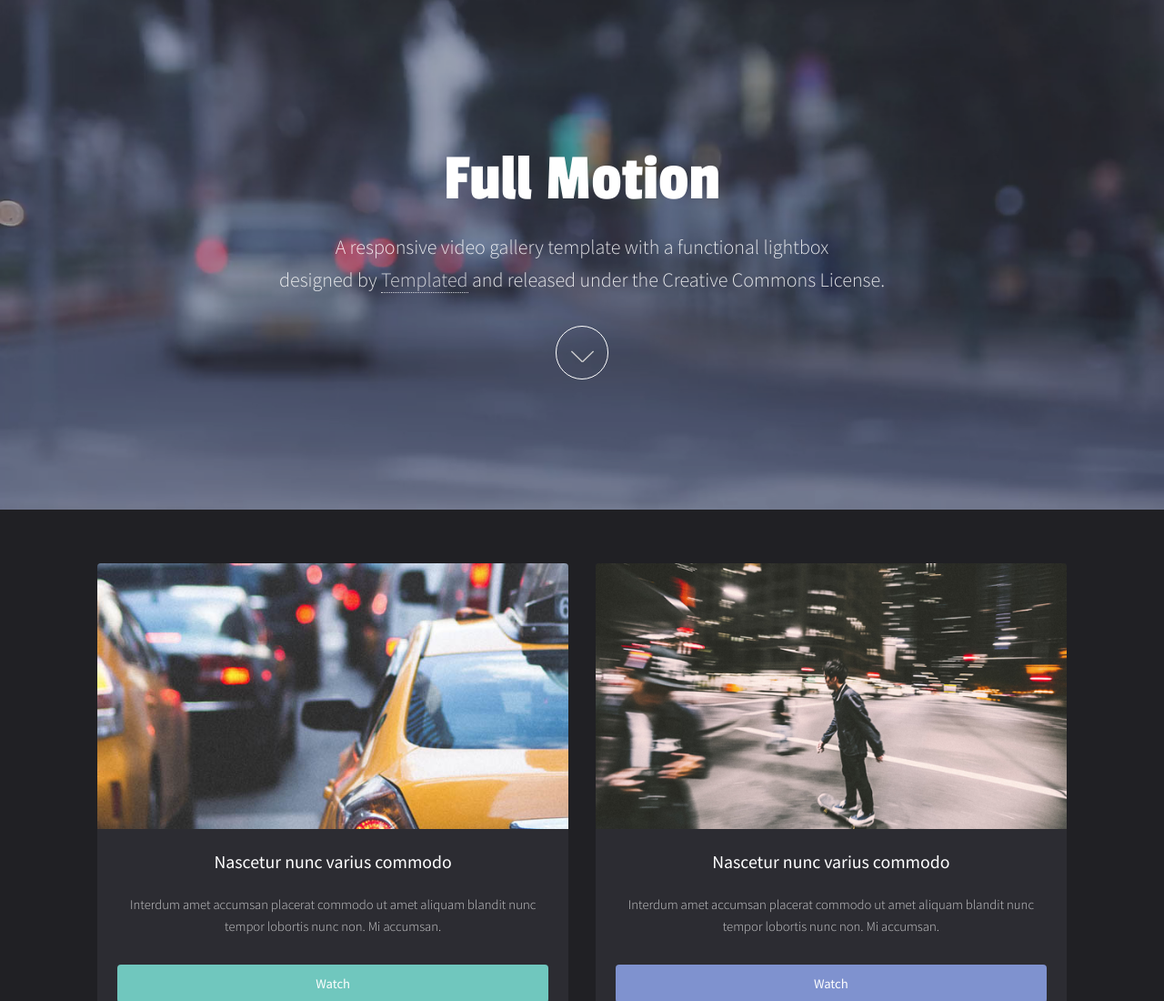
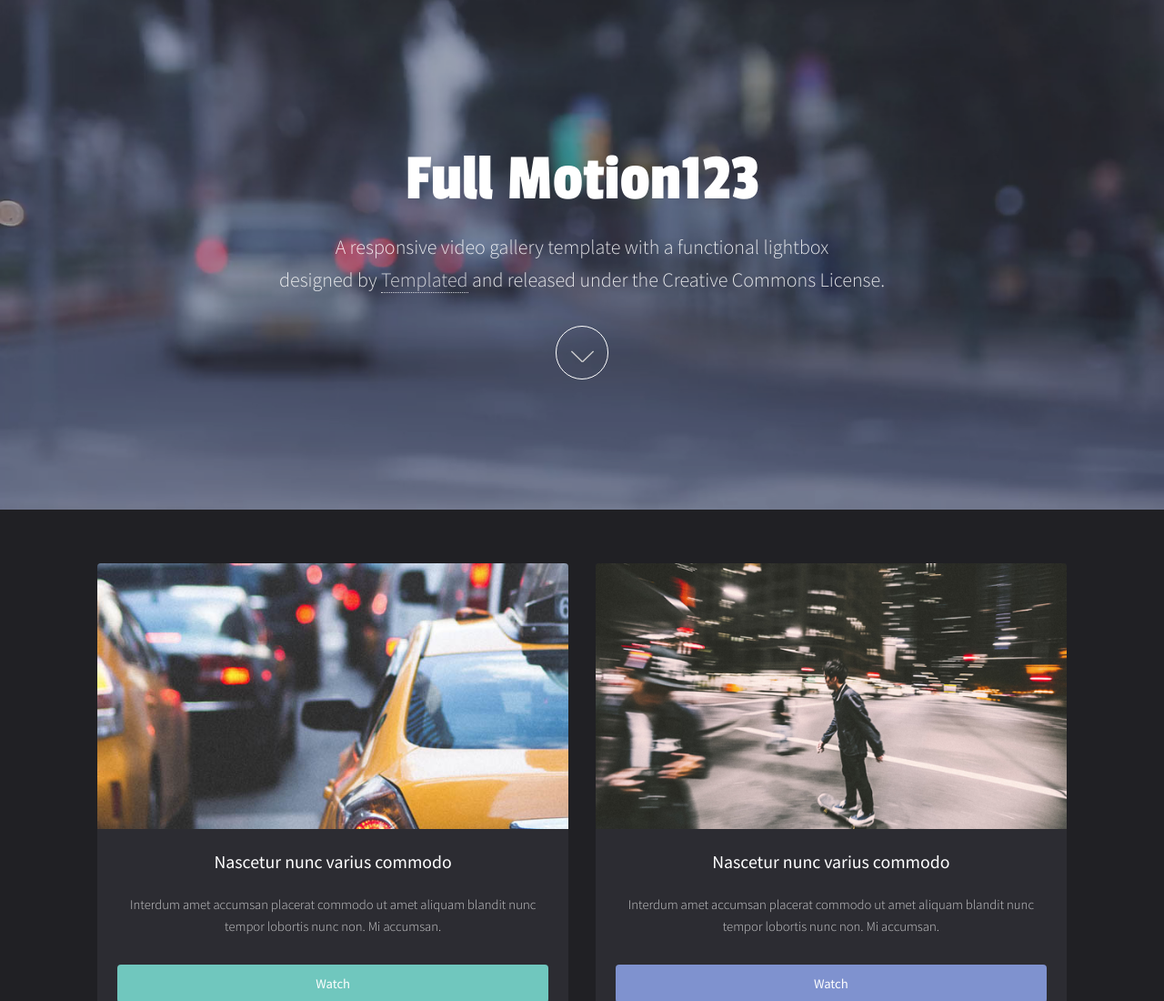
Before and after one commit to Saichandana927/githubimporting, a plain HTML site: page index.html in a window 1280 px wide. Shown: the top 1100 px of the page at 91% size. Drawn offline with Linux system fonts and the light colour scheme.

Commit message:
Update index.html

```diff
--- a/index.html
+++ b/index.html
@@ -22,7 +22,7 @@
 				<section id="banner" data-video="images/banner">
 					<div class="inner">
 						<header>
-							<h1>Full Motion</h1>
+							<h1>Full Motion123</h1>
 							<p>A responsive video gallery template with a functional lightbox<br />
 							designed by <a href="https://templated.co/">Templated</a> and released under the Creative Commons License.</p>
 						</header>
```
